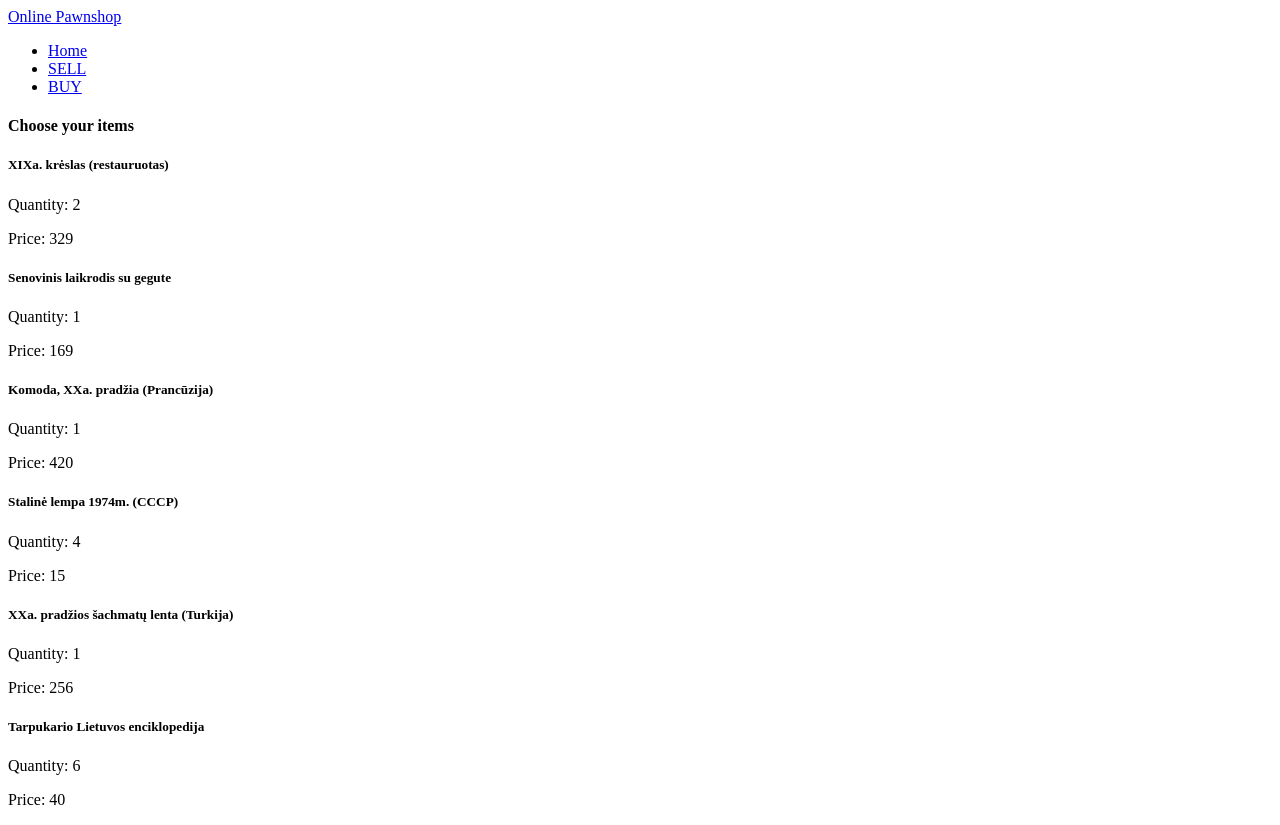
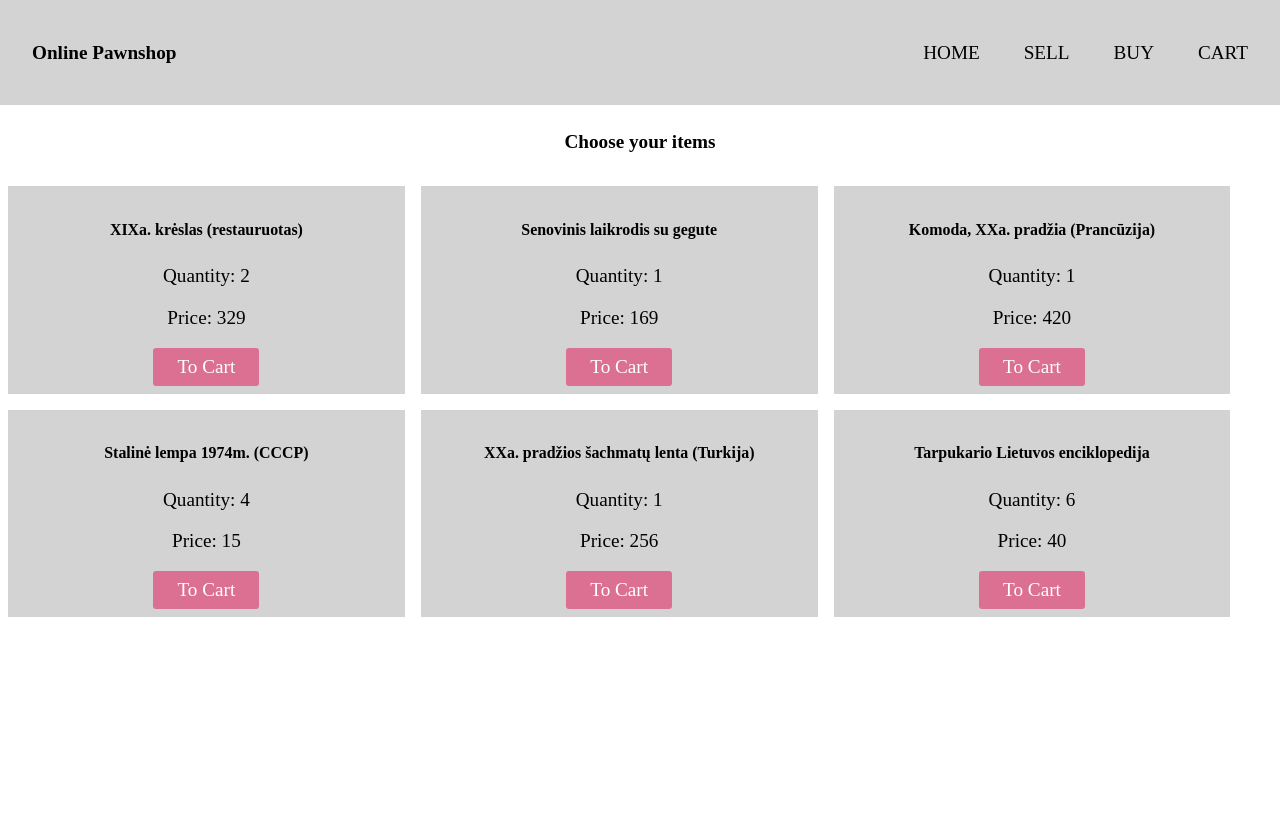
Before and after one commit to grna/online-pawnshop, a React (Create React App) app: page /buy in a window 1280 px wide. After the commit the page ends 800 px from the top, so only its background shows below. Built offline with nearby package versions, Linux system fonts and the light colour scheme.

Commit message:
styled components with basic styles added

```diff
--- a/package.json
+++ b/package.json
@@ -44,5 +44,9 @@
       "last 1 firefox version",
       "last 1 safari version"
     ]
+  },
+  "devDependencies": {
+    "@types/styled-components": "^5.1.15",
+    "styled-components": "^5.3.3"
   }
 }
--- a/src/components/BuyingPage.tsx
+++ b/src/components/BuyingPage.tsx
@@ -2,6 +2,8 @@ import React, { useEffect } from "react";
 import { TypeState, TypeBuyingPageProps as Props } from "../tools/interfaces";
 import { connect } from "react-redux";
 import { fetchProducts } from "../redux/actions/productsActions";
+import ProductList from "./ProductList";
+import { ContainerCenter } from "./styledComponents";
 
 const BuyingPage = (props: Props) => {
   const { products, fetchProducts } = props;
@@ -11,16 +13,10 @@ const BuyingPage = (props: Props) => {
   }, [fetchProducts]);
 
   return (
-    <div>
+    <ContainerCenter>
       <h4>Choose your items</h4>
-      {products.map((product) => (
-        <div>
-          <h5>{product.title}</h5>
-          <p>Quantity: {product.quantity}</p>
-          <p>Price: {product.price}</p>
-        </div>
-      ))}
-    </div>
+      <ProductList products={products} />
+    </ContainerCenter>
   );
 };
 
--- a/src/components/Header.tsx
+++ b/src/components/Header.tsx
@@ -1,14 +1,16 @@
 import React from "react";
 import { NavLink } from "react-router-dom";
+import { HeaderWrapper } from "./styledComponents";
 
 const Header = () => {
   return (
-    <header>
-      <nav>
-        <NavLink to="/">Online Pawnshop</NavLink>
+    <HeaderWrapper>
+      <NavLink to="/">
+        <h4>Online Pawnshop</h4>
+      </NavLink>
       <ul>
         <li>
-            <NavLink to="/">Home</NavLink>
+          <NavLink to="/">HOME</NavLink>
         </li>
         <li>
           <NavLink to="/sell">SELL</NavLink>
@@ -16,9 +18,11 @@ const Header = () => {
         <li>
           <NavLink to="/buy">BUY</NavLink>
         </li>
+        <li>
+          <NavLink to="/cart">CART</NavLink>
+        </li>
       </ul>
-      </nav>
-    </header>
+    </HeaderWrapper>
   );
 };
 
--- a/src/components/LandingPage.tsx
+++ b/src/components/LandingPage.tsx
@@ -1,9 +1,10 @@
 import React from "react";
 import { NavLink } from "react-router-dom";
+import { LandingPageWrapper } from "./styledComponents";
 
 const LandingPage = () => {
   return (
-    <div>
+    <LandingPageWrapper>
       <h4>Hi! Are you buying or selling?</h4>
       <ul>
         <li>
@@ -13,7 +14,7 @@ const LandingPage = () => {
           <NavLink to="/buy">BUYING</NavLink>
         </li>
       </ul>
-    </div>
+    </LandingPageWrapper>
   );
 };
 
--- /dev/null
+++ b/src/components/Product.tsx
@@ -0,0 +1,17 @@
+import React from "react";
+import { TypeProduct } from "../tools/interfaces";
+import { ButtonLarge, ProductWrapper } from "./styledComponents";
+
+const Product = (props: { product: TypeProduct }) => {
+  const { product } = props;
+  return (
+    <ProductWrapper>
+      <h5>{product.title}</h5>
+      <p>Quantity: {product.quantity}</p>
+      <p>Price: {product.price}</p>
+      <ButtonLarge>To Cart</ButtonLarge>
+    </ProductWrapper>
+  );
+};
+
+export default Product;
--- /dev/null
+++ b/src/components/ProductList.tsx
@@ -0,0 +1,17 @@
+import React from "react";
+import { TypeProduct } from "../tools/interfaces";
+import Product from "./Product";
+import { ProductListWrapper } from "./styledComponents";
+
+const ProductList = (props: { products: TypeProduct[] }) => {
+  const { products } = props;
+  return (
+    <ProductListWrapper>
+      {products.map((product) => (
+        <Product product={product} />
+      ))}
+    </ProductListWrapper>
+  );
+};
+
+export default ProductList;
--- /dev/null
+++ b/src/components/styledComponents.ts
@@ -0,0 +1,62 @@
+import styled from "styled-components";
+
+export const HeaderWrapper = styled.header`
+  display: flex;
+  flex-flow: row nowrap;
+  justify-content: space-between;
+  align-items: center;
+  background-color: lightgrey;
+  padding: 1rem 2rem;
+
+  & ul {
+    display: flex;
+    justify-content: space-between;
+    width: 30%;
+  }
+`;
+
+export const LandingPageWrapper = styled.div`
+  display: flex;
+  flex-flow: column nowrap;
+  align-items: center;
+
+  & ul {
+    display: flex;
+    justify-content: space-between;
+    padding: 0;
+    width: 20%;
+  }
+`;
+
+export const ContainerCenter = styled.div`
+  display: flex;
+  flex-flow: column nowrap;
+  justify-content: center;
+  text-align: center;
+`;
+
+export const ProductListWrapper = styled.div`
+  display: flex;
+  flex-flow: row wrap;
+`;
+
+export const ProductWrapper = styled.div`
+  background-color: lightgrey;
+  width: 31%;
+  margin: 0.5rem;
+  padding: 0.5rem;
+`;
+
+export const ButtonLarge = styled.button`
+  background: ${(props) =>
+    props.style === "danger" ? "tred" : "palevioletred"};
+  border-radius: 3px;
+  border: none;
+  color: white;
+  padding: 0.5rem 1.5rem;
+
+  &:hover {
+    cursor: pointer;
+    border: 2px solid violet;
+  }
+`;
--- /dev/null
+++ b/src/index.css
@@ -0,0 +1,27 @@
+* {
+  box-sizing: border-box;
+}
+a {
+  text-decoration: none;
+  color: black;
+}
+a:hover {
+  color: #434563;
+  text-decoration: none;
+}
+li {
+  list-style: none;
+}
+body,
+#root {
+  height: 100vh;
+  margin: 0;
+}
+body,
+input,
+select,
+button,
+textarea {
+  font-family: "Montserrat", "Sans-serif";
+  font-size: 1.2rem;
+}
--- a/src/index.tsx
+++ b/src/index.tsx
@@ -4,6 +4,7 @@ import App from "./containers/App";
 import { Provider } from "react-redux";
 import store from "./redux/store";
 import { BrowserRouter as Router } from "react-router-dom";
+import "./index.css";
 
 render(
   <div>
```
Also changed, not shown: 1 other file (tests, documents, lock files or other folders). Lines whose indentation alone changed are shown as unchanged.
